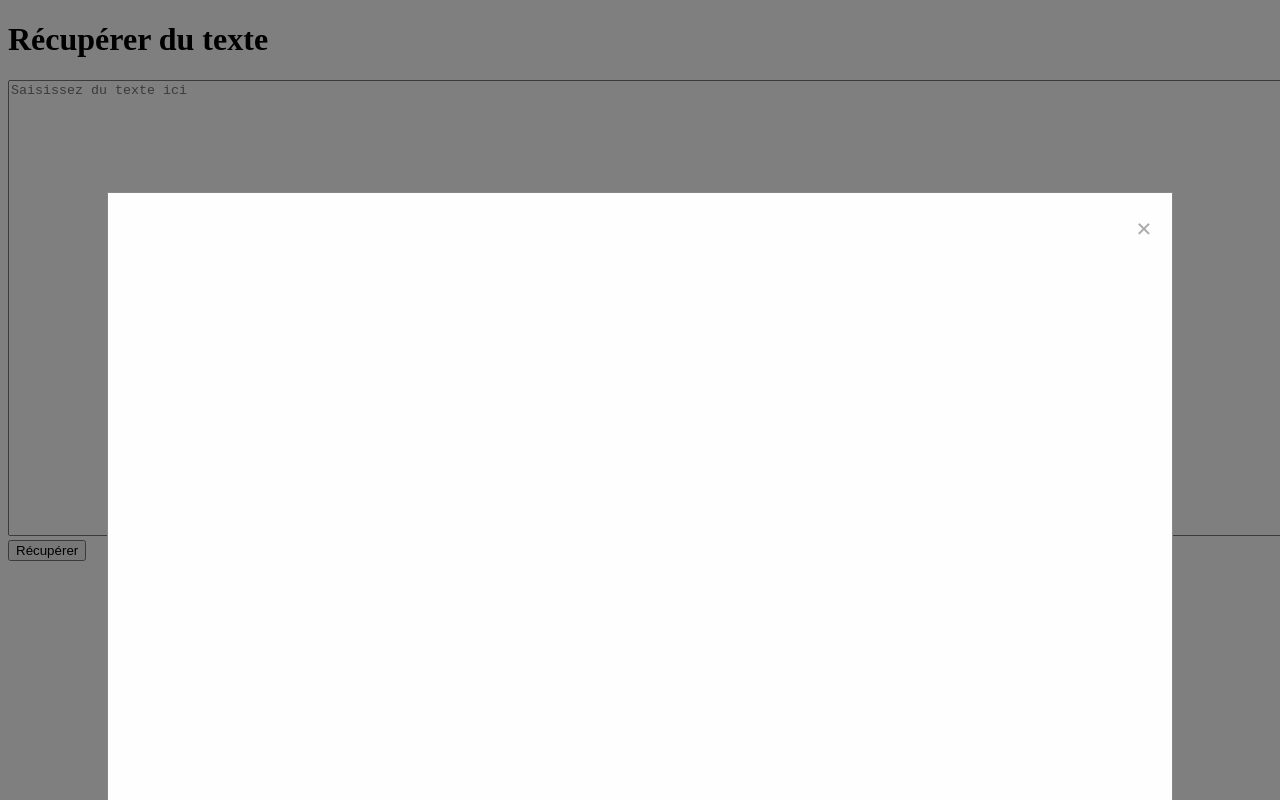
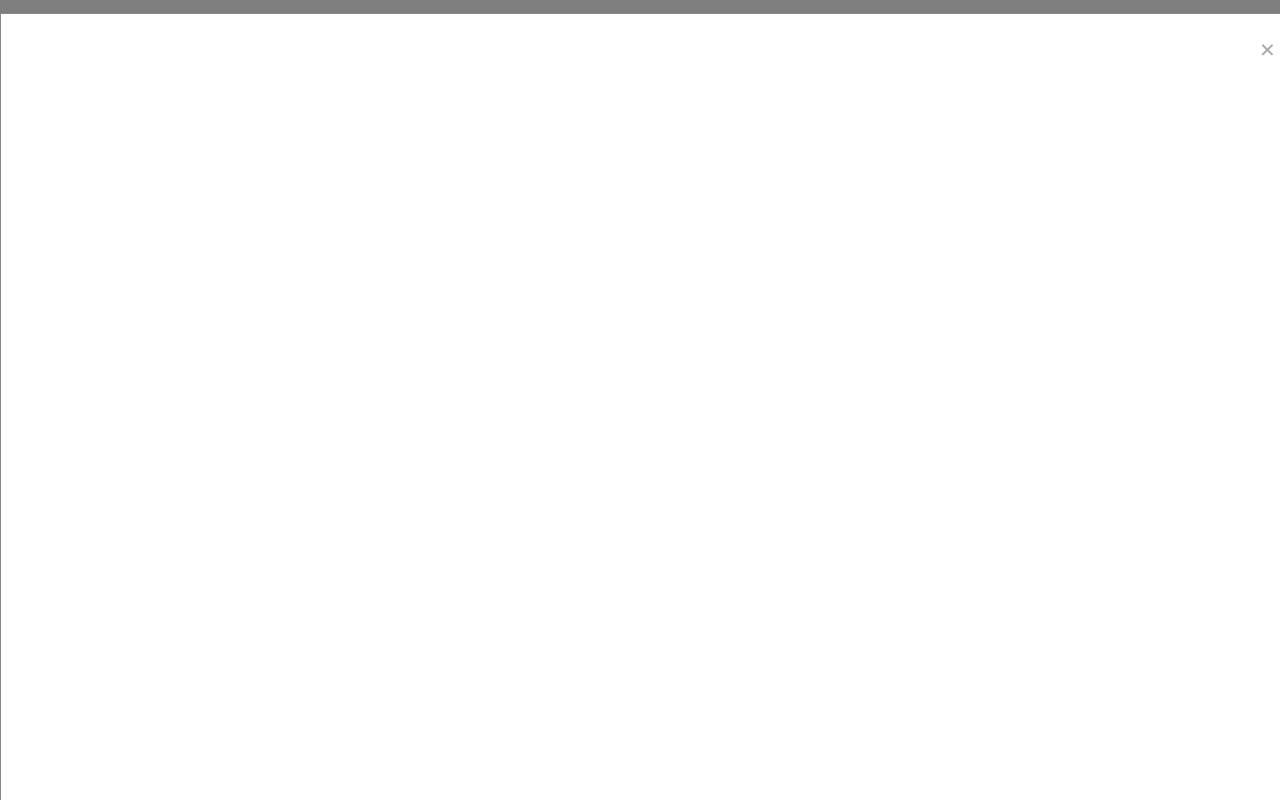
Before and after one commit to goronc/Gestion-Projet-Info, a plain HTML site: page index.html in a window 1280 px wide. Both pictures are taken after a click on the button "Récupérer". Shown: the top 800 px of the page. Drawn offline with Linux system fonts and the light colour scheme.

Commit message:
Update styles.css

```diff
--- a/styles.css
+++ b/styles.css
@@ -13,14 +13,15 @@
 
 .modal-content {
     background-color: #fefefe;
-    margin: 15% auto;
+    margin: 1% auto; /* Réduire la marge pour augmenter la taille de la fenêtre modale */
     padding: 20px;
     border: 1px solid #888;
-    width: 80%;
-    height: 80%;
+    width: 98%; /* Augmenter la largeur de la fenêtre modale */
+    height: 98%; /* Augmenter la hauteur de la fenêtre modale */
     overflow-y: auto;
     font-size: 48px; /* Taille de police très grosse */
 }
+
 
 .close {
     color: #aaa;
```
